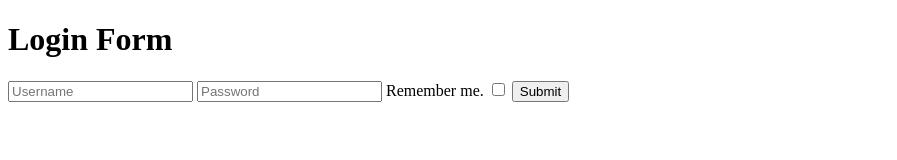
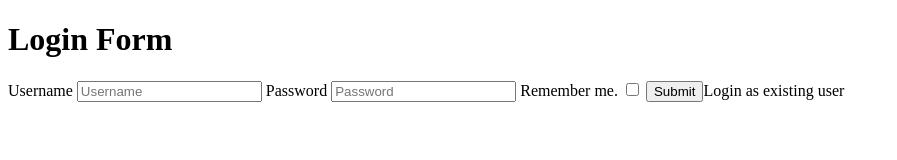
Before and after one commit to acciojob/remember-me-login-form-mehak-garg, a website: page main.html in a window 1280 px wide. Shown: the whole page, without its empty margins (0-897 px from the left). Drawn offline with Linux system fonts and the light colour scheme.

Commit message:
created a submission

```diff
--- a/main.html
+++ b/main.html
@@ -10,11 +10,13 @@
 	<!-- the entire body must be written by student -->
 	<h1>Login Form</h1>
 	<form>
+		<label for="username">Username</label>
 		<input type="text" placeholder="Username" id="username">
+		<label for="password">Password</label>
 		<input type="password" placeholder="Password" id="password">
         <label for="checkbox">Remember me.</label>
 		<input type="checkbox" id="checkbox">
-		<button type="submit" id="submit" value="Submit">Submit</button>
+		<input type="submit" id="submit" value="Submit"
 			<button id="existing">Login as existing user</button>
 	</form>
     <script type="text/javascript" src="./script.js">
```
